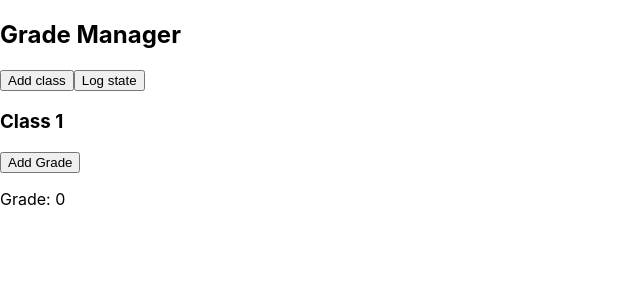
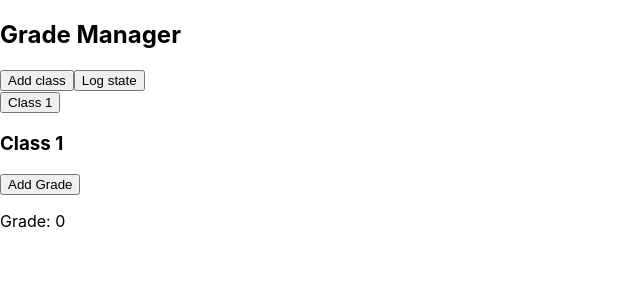
Before and after one commit to jeffreytram/Grade-Manager, a React (Create React App) app: page / in a window 1280 px wide. Both pictures are taken after a click on the button "Add class". Shown: the top 300 px of the page, without its empty margins (0-640 px from the left). Built offline with nearby package versions, Linux system fonts and the light colour scheme.

Commit message:
Now renders only the current class

```diff
--- a/src/Form.js
+++ b/src/Form.js
@@ -8,7 +8,8 @@ export default class Form extends React.Component {
   constructor(props) {
     super(props)
     this.state = {
-      classList: []
+      classList: [],
+      currClass: 0
     }
     this.addClass = this.addClass.bind(this)
     this.deleteClass = this.deleteClass.bind(this)
@@ -66,6 +67,11 @@ export default class Form extends React.Component {
         })
     }))
   }
+  setActive(id) {
+      this.setState({
+          currClass: id
+      })
+  }
 
   logState(){
       console.log(this.state)
@@ -75,15 +81,19 @@ export default class Form extends React.Component {
       <div>
         <button onClick={this.addClass}>Add class</button>
         <button onClick={this.logState}>Log state</button>
-        {this.state.classList.map((cls, i) => {
-            return <Class
-                data={this.state.classList[i]}
-                addGrade={this.addGrade}
-                deleteGrade={this.deleteGrade}
-                handleChange={this.handleChange}
-                key={cls.id}
-            />
+        <br />
+        {this.state.classList.map(cls => {
+            return <button onClick={() => this.setActive(cls.id)}>{cls.name}</button>
         })}
+        {(this.state.classList.length !== 0) ? <Class
+            data={this.state.classList[this.state.currClass]}
+            addGrade={this.addGrade}
+            deleteGrade={this.deleteGrade}
+            handleChange={this.handleChange}
+        />
+        :
+        <h4>Add a class to get started!</h4>
+       }
       </div>
     )
   }
```
Also changed, not shown: planning.txt.
